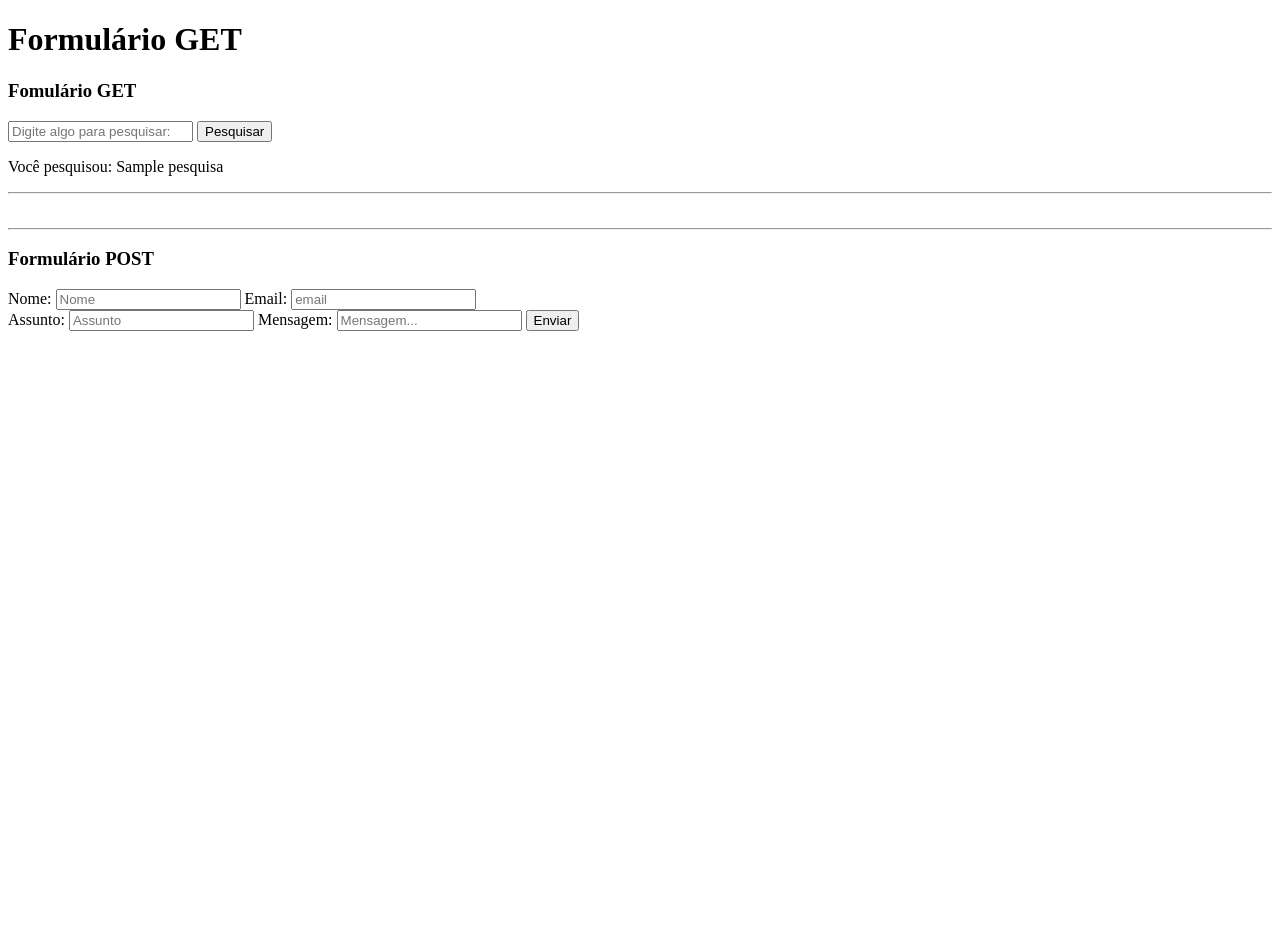
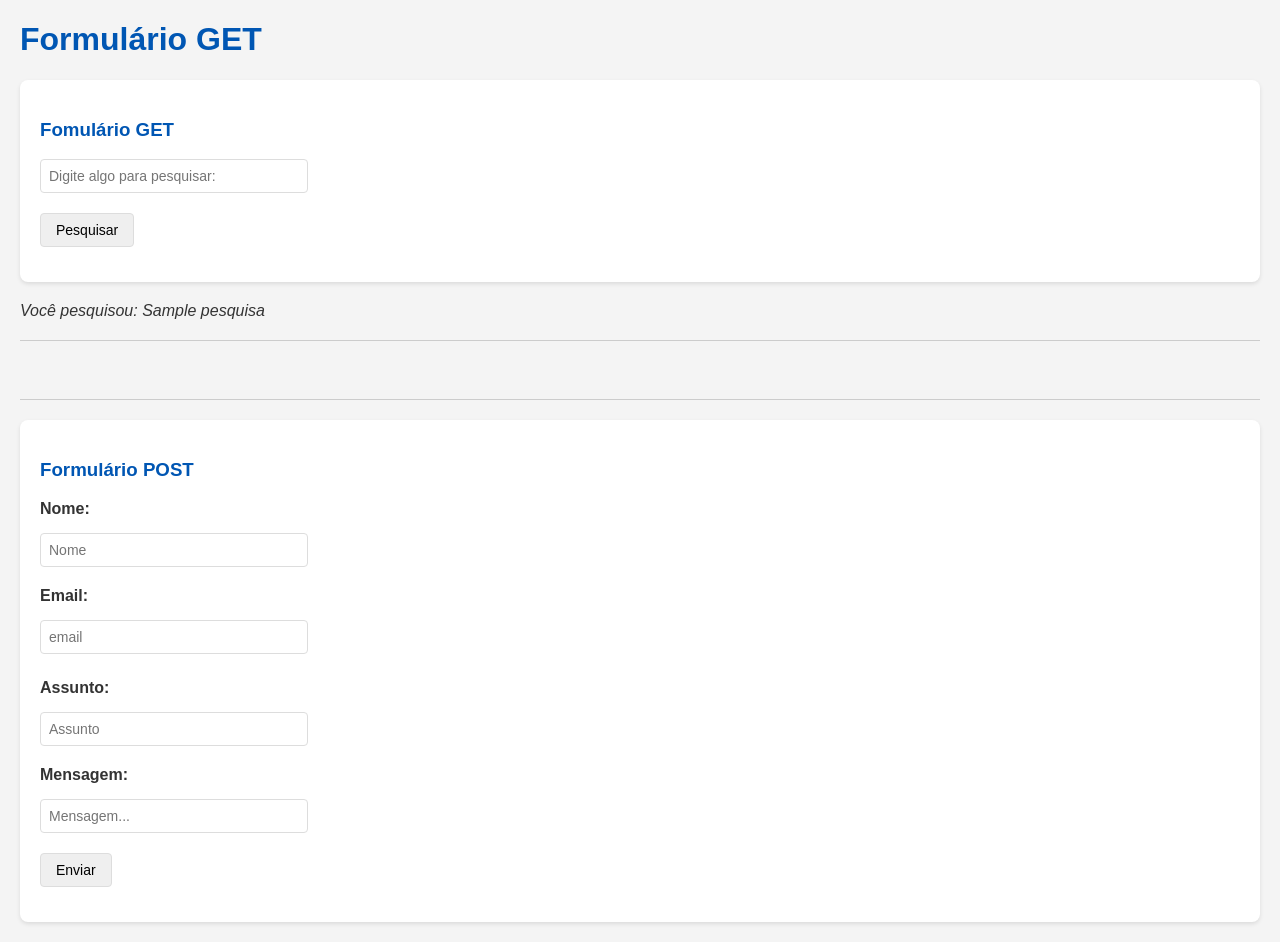
Before and after one commit to iaraujopaulo/Estudo-Flask, a Flask app: template app/templates/contato.html in a window 1280 px wide. Before the commit the page ends 331 px from the top, so only its background shows below. Run offline with Flask 3, Linux system fonts and the light colour scheme; the template is opened without the code that fills it: most values are stand-ins (such as "Sample title", 1, 10 or a date in 2020).

Commit message:
seis commit

```diff
--- a/app/static/css/style.css
+++ b/app/static/css/style.css
@@ -0,0 +1,90 @@
+body {
+    font-family: Arial, sans-serif;
+    margin: 20px;
+    background-color: #f4f4f4;
+    color: #333;
+}
+
+h1, h3 {
+    color: #0056b3;
+}
+
+form {
+    background-color: #fff;
+    padding: 20px;
+    border-radius: 8px;
+    box-shadow: 0 2px 4px rgba(0, 0, 0, 0.1);
+    margin-bottom: 20px;
+}
+
+#get, #form > div {
+    display: flex;
+    flex-direction: column;
+    gap: 10px;
+    align-items: flex-start;
+    margin-bottom: 15px;
+}
+
+/* Estilo para inputs e botões */
+.input {
+    display: flex;
+    flex-direction: column;
+    gap: 5px;
+    flex-grow: 1;
+}
+
+/* Alinhamento dos botões */
+button[type="submit"],
+#btn,
+input[type="submit"] {
+    padding: 8px 15px;  /* Tamanho menor */
+    font-size: 14px;  /* Fonte menor */
+    border-radius: 4px;
+    border: 1px solid #ddd;
+    cursor: pointer;
+    transition: background-color 0.3s ease;
+    width: auto;  /* Ajuste para botões ficarem com o tamanho adequado */
+}
+
+button[type="submit"]:hover,
+#btn:hover {
+    background-color: #0056b3;
+}
+
+/* Alinhamento de inputs */
+input[type="text"],
+input[type="email"],
+textarea {
+    padding: 8px;  /* Tamanho menor dos campos */
+    font-size: 14px;  /* Fonte menor nos inputs */
+    border: 1px solid #ddd;
+    border-radius: 4px;
+    width: 250px;  /* Diminuir a largura dos campos */
+    margin-bottom: 10px;  /* Espaço entre os campos */
+}
+
+input[type="text"]:focus,
+input[type="email"]:focus {
+    border-color: #007bff;
+    outline: none;
+}
+
+/* Rótulos */
+label {
+    font-weight: bold;
+    margin-bottom: 5px;
+}
+
+/* Estilo de parágrafos */
+p {
+    margin-top: 10px;
+    font-style: italic;
+}
+
+/* Linha horizontal */
+hr {
+    border: 0;
+    height: 1px;
+    background-color: #ccc;
+    margin: 20px 0;
+}
--- a/app/templates/contato.html
+++ b/app/templates/contato.html
@@ -4,7 +4,7 @@
     <meta charset="UTF-8">
     <meta name="viewport" content="width=device-width, initial-scale=1.0">
     <title>Contatos</title>
-    <link rel="stylesheet" href="/app/static/css/style.css">
+    <link rel="stylesheet" href="../static/css/style.css">
 
 </head>
 <body>
--- a/app/templates/index.html
+++ b/app/templates/index.html
@@ -4,7 +4,7 @@
         <meta charset="UTF-8">
         <meta name="viewport" content="width=device-width, initial-scale=1.0">
         <title>Estudo Flask</title>
-        <link rel="stylesheet" href="/app/static/css/stilo.css">
+        <link rel="stylesheet" href="../static/css/stilo.css">
 
     </head>
     <body>
```
Also changed, not shown: app/static/css/stilo.css (+35 -1 lines), instance/database.db.
